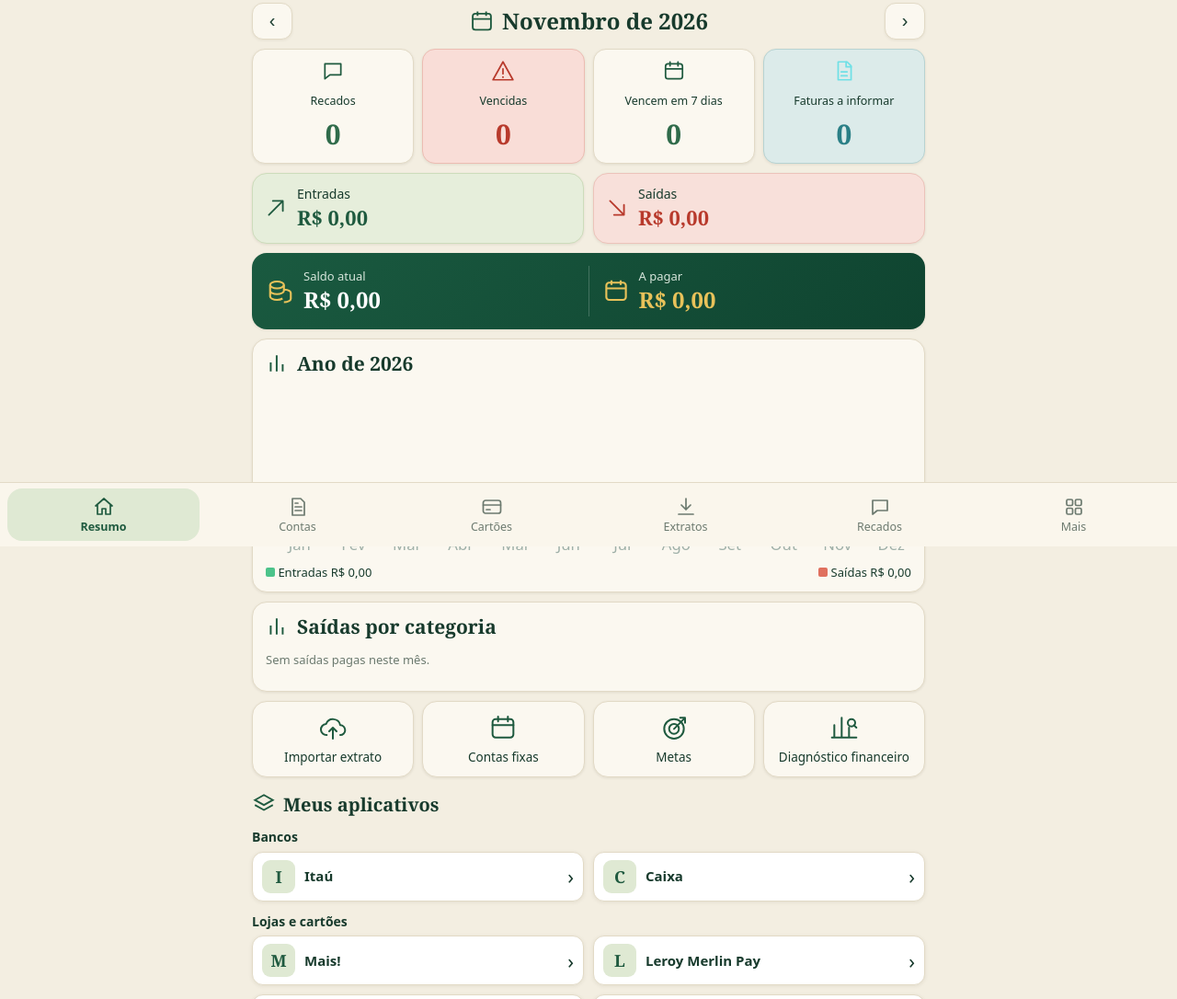
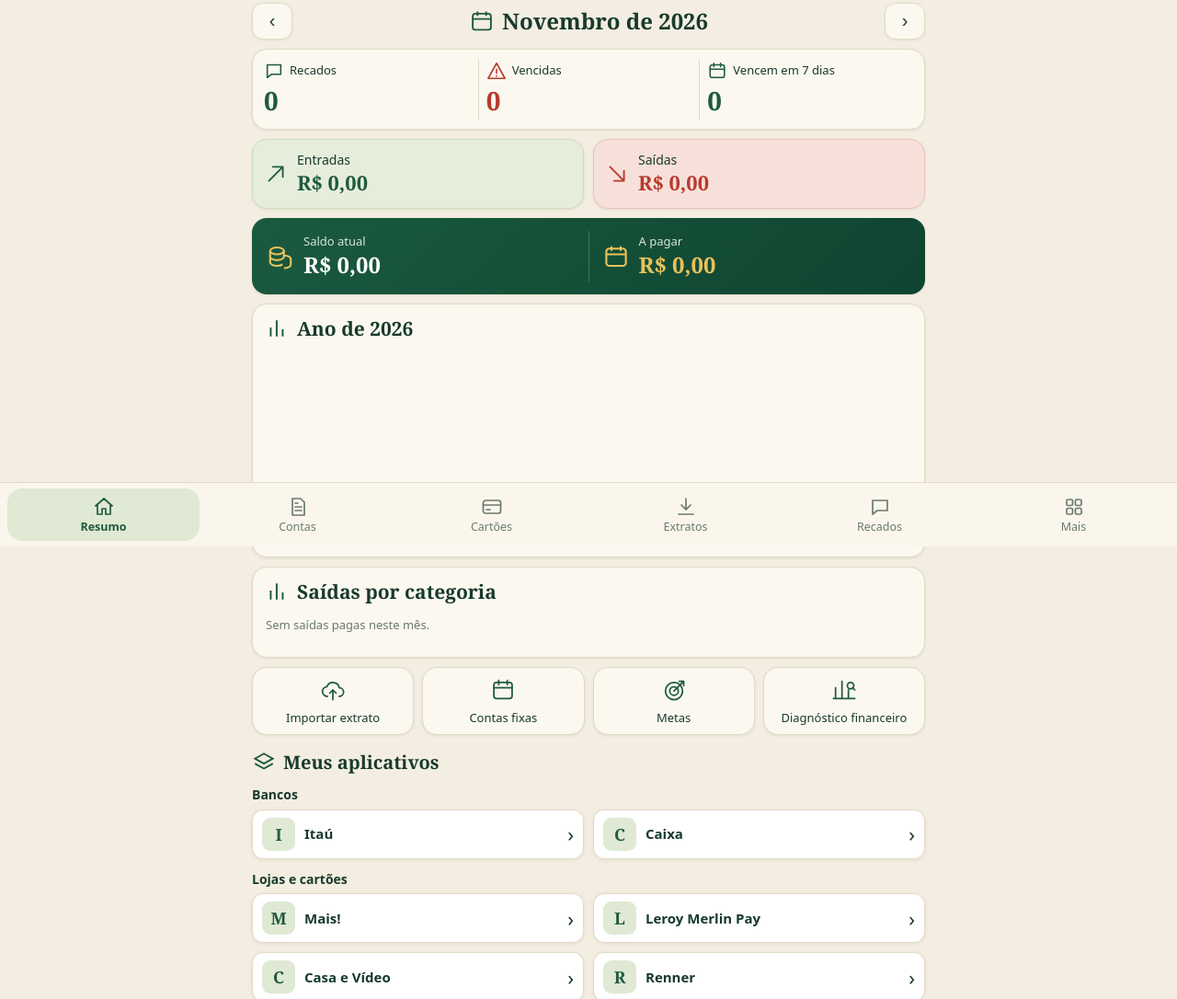
Before and after one commit to financeiro-rodrigo/app, a plain HTML site: page index.html in a window 1280 px wide. Shown: the part 206-1292 px from the top of the page at 92% size. Drawn offline with Linux system fonts and the light colour scheme.

Commit message:
Resumo: card único Recados/Vencidas/Vencem em 7 dias, sem Faturas a informar; ícones menores
Co-Authored-By: Claude Sonnet 5.5 <noreply@anthropic.com>
Claude-Session: https://claude.ai/code/session_01E85zAZPceonR1ZTHodoikt

```diff
--- a/index.html
+++ b/index.html
@@ -239,6 +239,18 @@ html:not([data-tema]) nav button{font-family:system-ui,sans-serif;font-size:12.5
 html:not([data-tema]) nav button.on{font-weight:600}
 html:not([data-tema]) nav button svg{width:24px;height:24px}
 html:not([data-tema]) .tile.act{padding:12px 2px}html:not([data-tema]) .tile.act div{font-size:13.5px}html:not([data-tema]) .tile.act svg{width:32px;height:32px}
+
+.stats{display:grid;grid-template-columns:repeat(3,1fr);padding:10px 4px;margin:10px 0}
+.stats .st{display:grid;grid-template-columns:22px 1fr;column-gap:6px;align-items:center;padding:2px 8px;cursor:pointer;border-left:1px solid var(--bd)}
+.stats .st:first-child{border-left:0}
+.stats .st.on{outline:2px solid var(--gold);border-radius:10px}
+.stats .st svg{width:22px;height:22px;stroke:var(--pri);fill:none;stroke-width:1.7;stroke-linecap:round;stroke-linejoin:round}
+.stats .sk{font-size:13px;line-height:1.15}
+.stats .sv{grid-column:1/-1;font:700 28px Georgia,serif;margin-top:2px}
+.stats .st:nth-child(2) svg{stroke:var(--bad)}
+.tile.act svg{width:28px!important;height:28px!important}
+.tile.act div{font-size:13px!important}
+.tile.act{padding:10px 2px!important}
 </style>
 </head>
 <body>
@@ -431,7 +443,7 @@ const vtxt=t=>t.amount?brl(t.amount):'a informar';
 const lastDay=mes=>{const[y,m]=mes.split('-').map(Number);return new Date(y,m,0).getDate()};
 const dueDate=(mes,dia)=>mes+'-'+String(Math.min(Math.max(+dia||28,1),lastDay(mes))).padStart(2,'0');
 const contasDoMes=()=>state.tx.filter(t=>t.kind==='out'&&t.origin!=='extrato'&&!t.cardId&&live(t)&&(t.date||'').slice(0,7)===state.month);
-const APP_VER='2026-11-15L4';
+const APP_VER='2026-11-16L1';
 const IC={
 home:'<path d="M3 11l9-8 9 8M5 10v10h5v-6h4v6h5V10"/>',
 doc:'<path d="M6 3h9l4 4v14H6zM9 12h7M9 16h7M9 8h3"/>',
@@ -501,9 +513,9 @@ function vResumo(){
   const recRows=abertos.map(n=>`<div class="row"><div class="rl"><b>${esc(n.text)}</b><small>${esc(n.from)} → ${esc(n.to)}${n.due?' · lembrar em '+fd(n.due).slice(0,5)+(n.due<t0?' <span class="out">(passou)</span>':''):''}${noteForMe(n)?' · <span class="pend">para você</span>':''}</small></div><div class="rr"><a class="s wa" href="${waUrl('Recado de '+n.from+': '+n.text,n.to==='Os dois'?(ME?outroDe(ME):''):n.to)}" target="_blank" rel="noopener">WhatsApp</a><button class="s" data-a="noteDone" data-id="${n.id}">Resolvido ✓</button></div></div>`).join('');
   const dados={rec:recRows+`<button class="s" data-a="tab" data-k="recados">+ Novo recado</button>`,venc:vencidas.map(t=>lin(t,pagar(t))).join(''),p7:prox7.map(t=>lin(t,pagar(t))).join(''),inf:ainfo.map(t=>lin(t,informar(t))).join('')};
   const titulos={rec:'Recados em aberto',venc:'Vencidas',p7:'Vencem nos próximos 7 dias',inf:'Faturas a informar'};
-  const tiles=[['rec','Recados',abertos.length,'var(--warn)'],['venc','Vencidas',vencidas.length,'var(--bad)'],['p7','Vencem em 7 dias',prox7.length,'var(--warn)'],['inf','Faturas a informar',ainfo.length,'var(--pur)']];
-  const tIc={rec:'chat',venc:'alert',p7:'cal',inf:'file'};
-  const tilesH=`<div class="g4">${tiles.map(([k,n,c,cor])=>`<div class="tile top" data-a="resTog" data-k="${k}" style="${k==='venc'&&c?'border-color:#e0705e;background:linear-gradient(160deg,#4a1c18,#2a100e)':k==='inf'?'border-color:#5fd0d6;background:linear-gradient(160deg,#0c3b40,#082428)':''}${state.resOpen===k?';outline:2px solid var(--gold)':''}">${svg(tIc[k],k==='venc'&&c?'style="stroke:#f08a78"':k==='inf'?'style="stroke:#6fe0e6"':'')}<div class="k">${n}</div><div class="v" style="color:${k==='venc'&&c?'#f08a78':k==='inf'?'#6fe0e6':'var(--gold)'}">${c}</div></div>`).join('')}</div>`;
+  const tiles=[['rec','Recados',abertos.length,'var(--pri)'],['venc','Vencidas',vencidas.length,'var(--bad)'],['p7','Vencem em 7 dias',prox7.length,'var(--pri)']];
+  const tIc={rec:'chat',venc:'alert',p7:'cal'};
+  const tilesH=`<div class="card stats">${tiles.map(([k,n,c,cor])=>`<div class="st${state.resOpen===k?' on':''}" data-a="resTog" data-k="${k}">${svg(tIc[k])}<div class="sk">${n}</div><div class="sv" style="color:${cor}">${c}</div></div>`).join('')}</div>`;
   const painel=state.resOpen&&dados[state.resOpen]!==undefined?`<div class="card"><b>${titulos[state.resOpen]}</b>${dados[state.resOpen].replace(/<button class="s" data-a="tab" data-k="recados">[^<]*<\/button>$/,'')?dados[state.resOpen]:'<p class="note">Nada aqui. 🎉</p>'}</div>`:'';
   const avisoSync=syncPronto()?'':`<div class="alert">Os dados estão só neste aparelho. Em <b>Mais › Configurações</b> conecte o Google Drive para sincronizar com o Douglas.</div>`;
   return avisoSync+monthNav()+tilesH+painel+`<div class="g2">
--- a/sw.js
+++ b/sw.js
@@ -1,7 +1,7 @@
 /* Guarda os arquivos do app no aparelho para abrir sem internet.
    Só guarda os arquivos do próprio app; nunca os seus dados.
    Ao publicar uma nova versão, mude o número abaixo. */
-const VERSAO = 'financeiro-v47';
+const VERSAO = 'financeiro-v48';
 const ARQUIVOS = ['./', './index.html', './manifest.webmanifest', './icone-192.png', './icone-512.png', './icone-maskable-512.png', './topo.jpg', './no.png', './logos.png'];
 self.addEventListener('install', e => {
   e.waitUntil(caches.open(VERSAO).then(c => c.addAll(ARQUIVOS.map(u => new Request(u, { cache: 'reload' })))).then(() => self.skipWaiting()));
```
